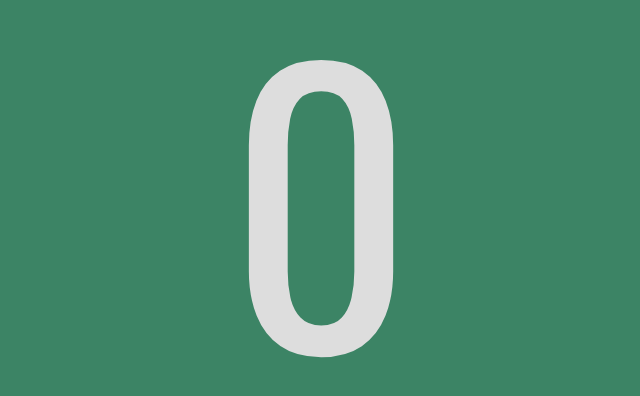
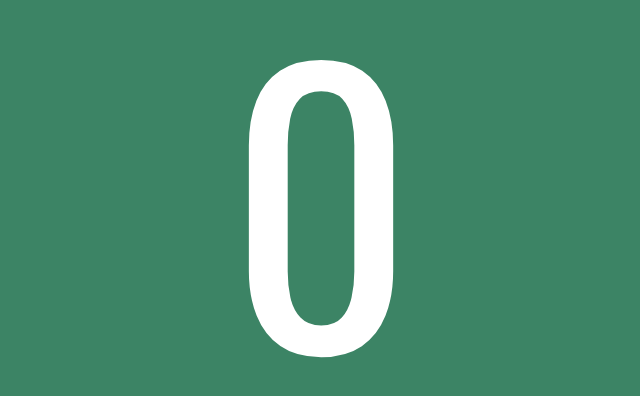
Before and after one commit to dp-lewis/kick-counter, a plain HTML site: page index.html in a window 1280 px wide. Shown: the part 208-604 px from the top of the page, without its empty margins (319-959 px from the left). Drawn offline with nearby package versions, Linux system fonts and the light colour scheme.

Commit message:
Update colour to white

```diff
--- a/css/kick-counter.css
+++ b/css/kick-counter.css
@@ -19,7 +19,7 @@ body {
 }
 
 .kick-counter {
-	color: #ddd;
+	color: #fff;
 	display: -webkit-box;
 	display: -webkit-flex;
 	display: -ms-flexbox;
@@ -85,7 +85,7 @@ body {
 .btn {
 	border: none;
 	background: none;
-	color: #ddd;
+	color: #fff;
 	display: inline-block;
 	font-family: Oswald, sans-serif;
 	margin: 0;
```
